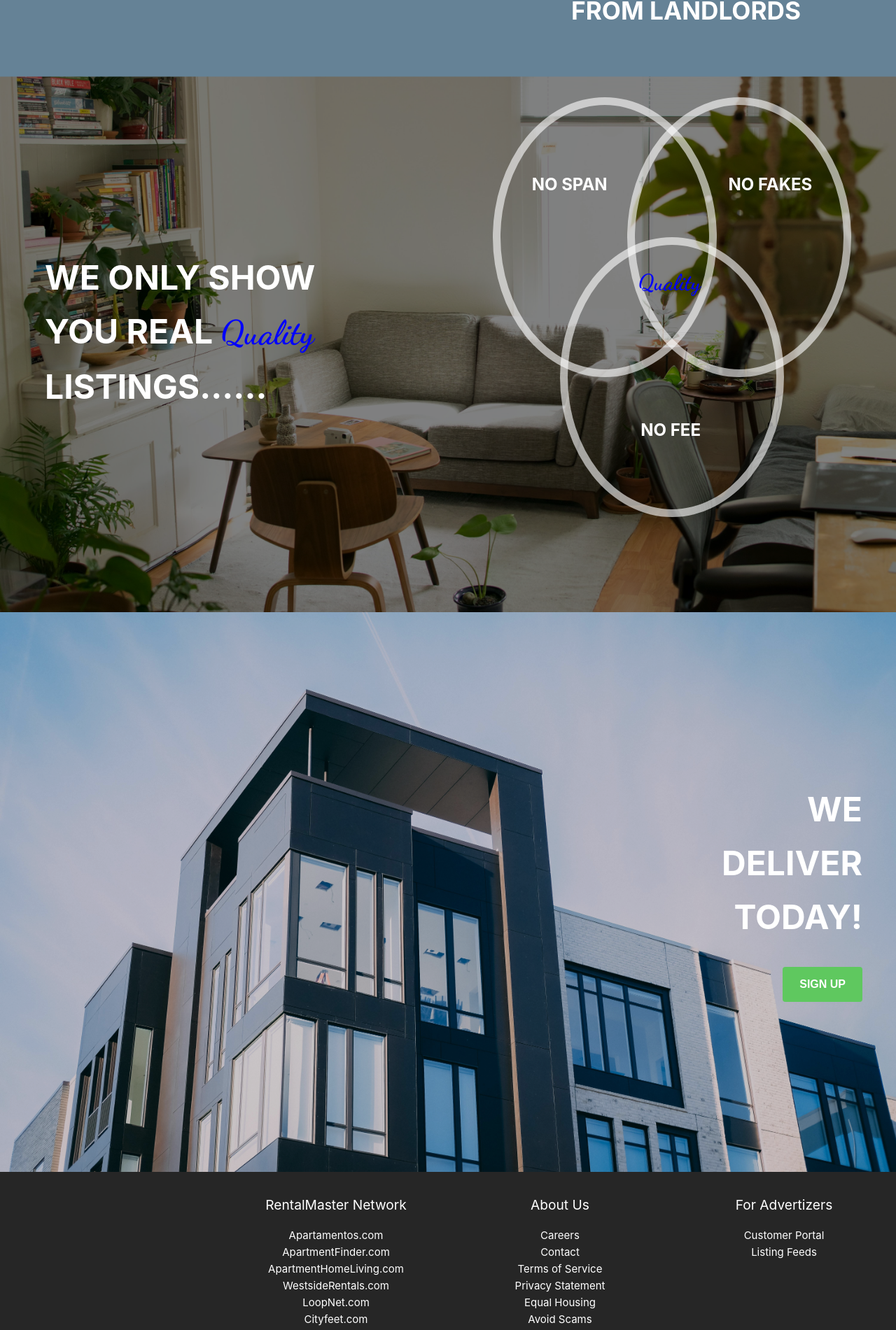
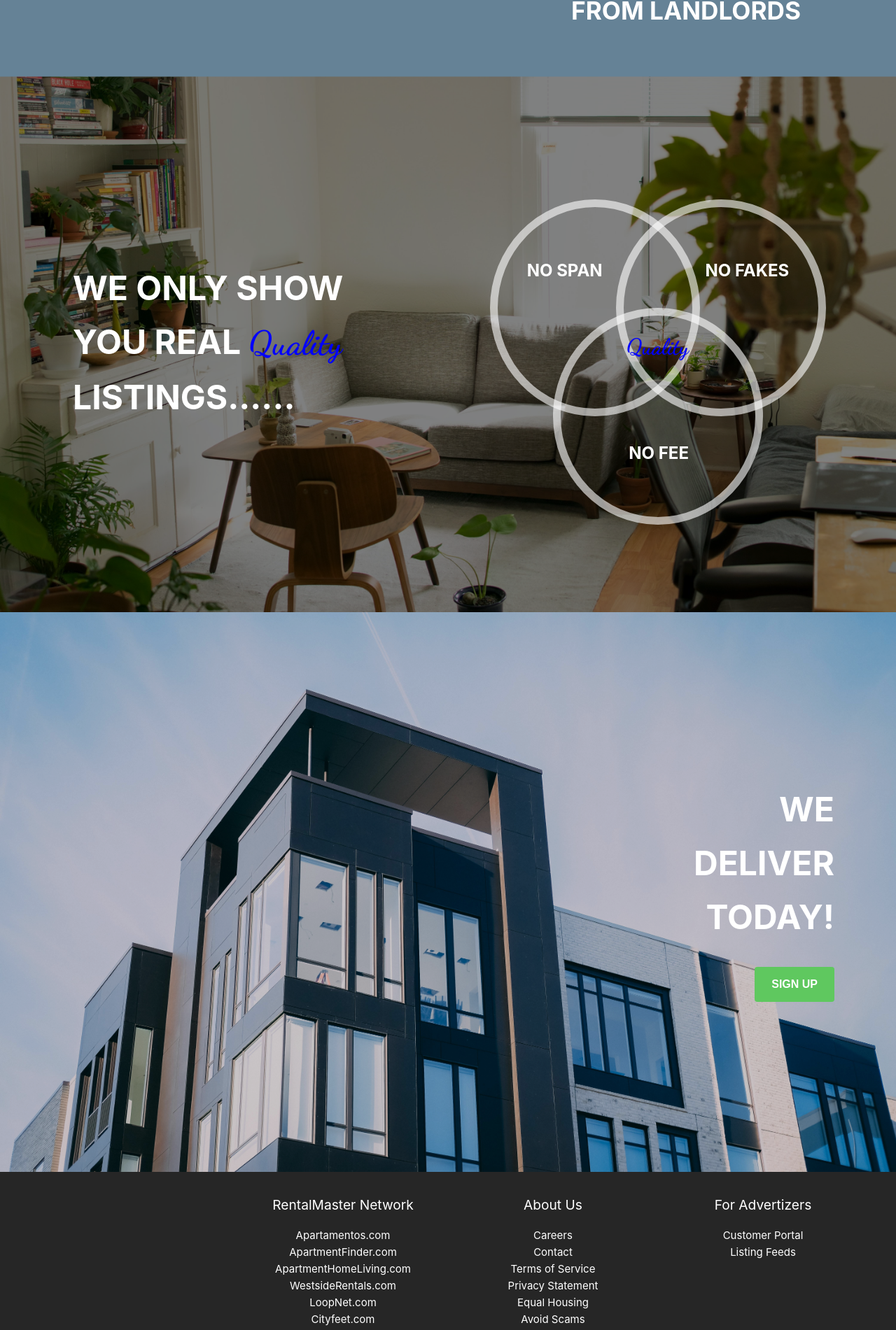
Before and after one commit to cesarrodas/apartment-resume-app, a Vue app: page / in a window 1280 px wide. Shown: the part 1447-3348 px from the top of the page at 70% size. Built offline with nearby package versions, Linux system fonts and the light colour scheme; a web font is replaced by a local one.

Commit message:
The bottom 3 components are now more responsive to large screens\

```diff
--- a/src/components/Benefits.vue
+++ b/src/components/Benefits.vue
@@ -1,6 +1,7 @@
 <template>
   <div class="Benefits">
     <img class="Benefits-image" src="../assets/benefits.jpg" />
+    <div class="parent">
       <div>
         <div class="Benefits-container">
           <h2 class="Benefits-message">WE ONLY SHOW <br/> YOU REAL <span class="Benefits-special-text">Quality</span> <br/> LISTINGS...... </h2>
@@ -15,11 +16,21 @@
         </span>
       </div>
     </div>
+  </div>
 </template>
 
 <style scoped>
 
   .Benefits {
+    height: calc(2 * 100vw);
+    position: relative;
+    /* background: transparent;
+    display: grid;
+    grid-template-columns: 1fr;
+    grid-template-rows: 1fr 1fr; */
+  }
+
+  .parent {
     height: calc(2 * 100vw);
     position: relative;
     background: transparent;
@@ -136,14 +147,26 @@
     background: transparent;
   }
 
-  @media (min-width: 900px) {
+  @media (min-width: 1200px) {
     .Benefits {
       height: 100vh;
+      position: relative;
+      background: transparent;
+    }
+
+    .parent {
+      height: 100vh;
+      max-width: 1200px;
       position: relative;
       background: transparent;
       display: grid;
       grid-template-columns: 1fr 1fr;
       grid-template-rows: 1fr;
+      margin: 0 auto;
+    }
+
+    .Benefits-image {
+      object-fit: cover;
     }
 
     .Benefits-container {
@@ -155,9 +178,9 @@
     }
 
     .Benefits-circles {
-      margin-top: 4rem;
+      margin-top: 35%;
       position: relative;
-      height: 100%;
+      max-height: 620px;
       width: 100%;
       display: block;
     }
--- a/src/components/Conclusion.vue
+++ b/src/components/Conclusion.vue
@@ -65,4 +65,11 @@
   .Learn:hover {
     background-color: hsl(120, 49%, 48%);
   }
+
+  @media (min-width: 1200px) {
+    .Conclusion-container {
+      max-width: 1200px;
+      margin: 0 auto;
+    }
+  }
 </style>
--- a/src/components/Footer.vue
+++ b/src/components/Footer.vue
@@ -1,5 +1,6 @@
 <template>
-  <div class="Footer">
+  <div class="Footer-container">
+    <div class="Footer">
     <div></div>
     <div>
       <h3>RentalMaster Network</h3>
@@ -37,7 +38,9 @@
         <li><a>Listing Feeds</a></li>
       </ul>
     </div>
+    </div>
   </div>
+
 </template>
 
 <style scoped>
@@ -78,6 +81,13 @@
       grid-template-rows: 1fr;
       padding-top: 2rem;
       overflow-x: hidden;
+      max-width: 1200px;
+      margin: 0 auto;
+    }
+
+    .Footer-container {
+      width: 100%;
+      background-color: #262626;
     }
   }
 </style>
```
Lines whose indentation alone changed are shown as unchanged.
